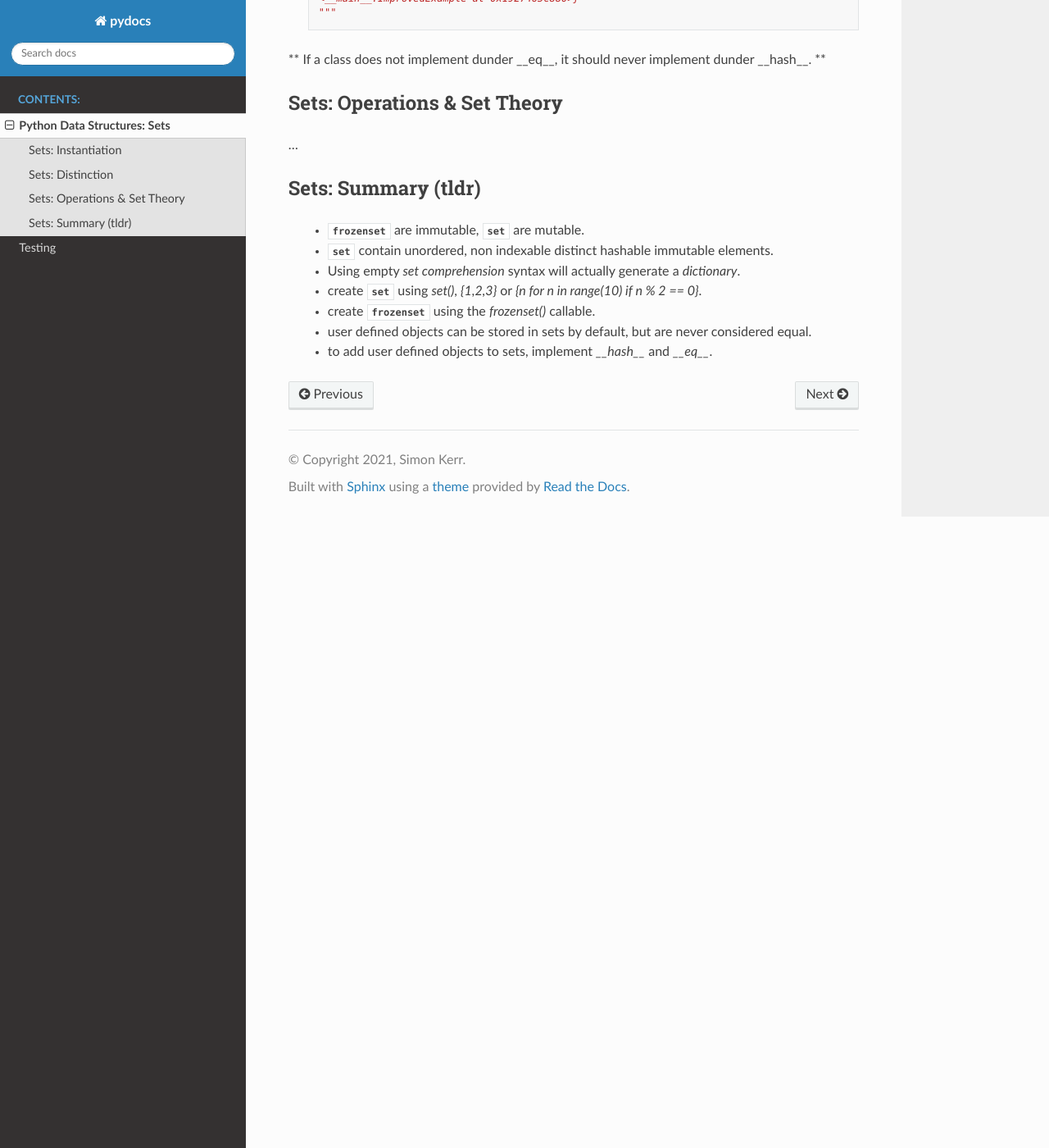
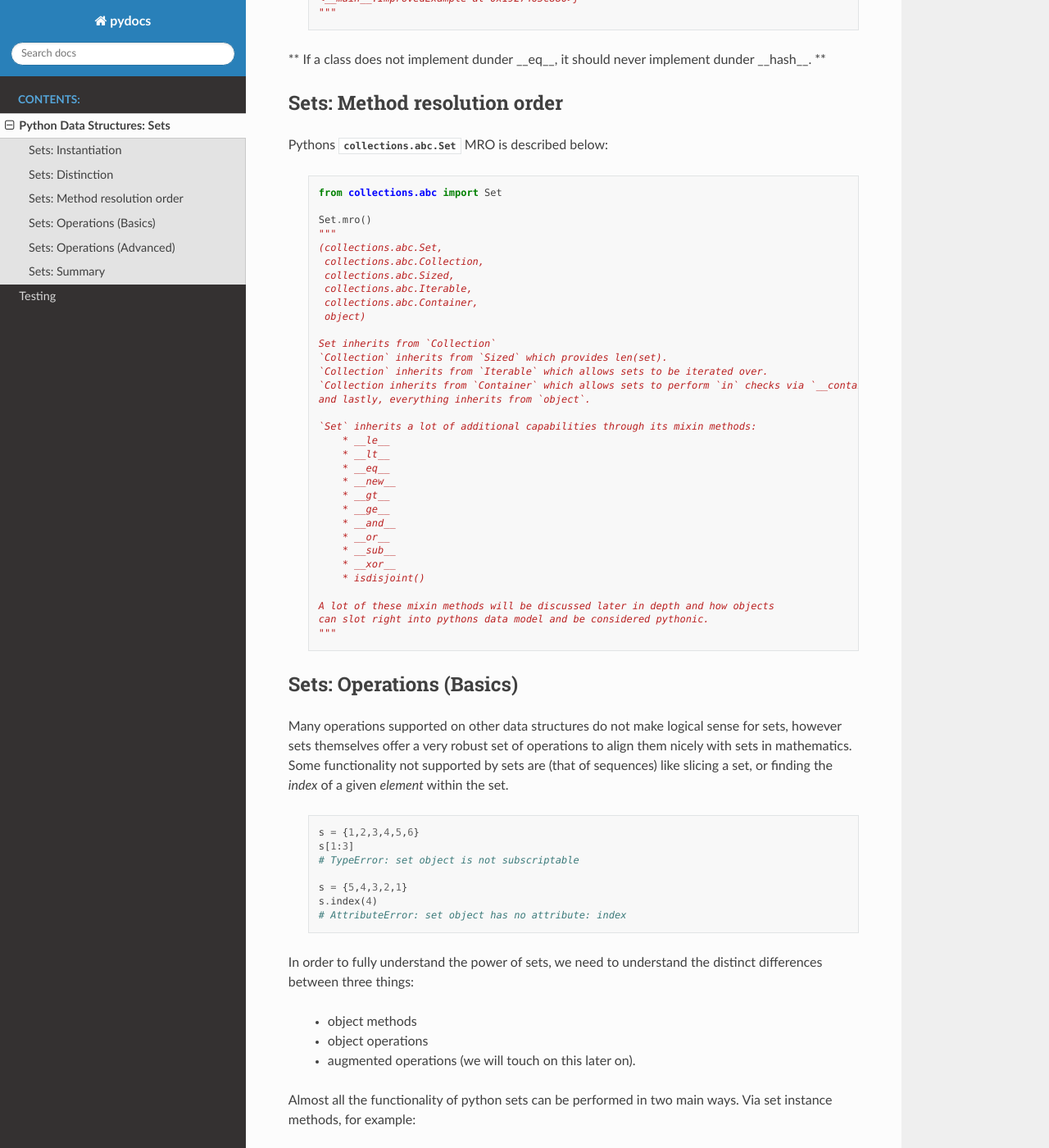
Before and after one commit to symonk/pydocs, a Sphinx documentation site: the page built from docs/source/_data_structures/sets/sets.rst, in a window 1280 px wide and 1400 px high, scrolled down 2539 px. Shown: the whole window at 82% size. Built offline with Sphinx 7.4.7 and the Read the Docs theme 2.0.0, drawn with Linux system fonts in a browser that asks for light colours; some of the changed text lies outside the part shown.

Commit message:
a lot more on python set operations and `mro`

```diff
--- a/docs/source/_data_structures/sets/sets.rst
+++ b/docs/source/_data_structures/sets/sets.rst
@@ -130,13 +130,150 @@
 
 ** If a class does not implement dunder __eq__, it should never implement dunder __hash__. **
 
-Sets: Operations & Set Theory
+Sets: Method resolution order
 ------------------------------
+Pythons :class:`collections.abc.Set` MRO is described below:
 
-...
+    .. code-block:: python
 
-Sets: Summary (tldr)
----------------------
+        from collections.abc import Set
+
+        Set.mro()
+        """
+        (collections.abc.Set,
+         collections.abc.Collection,
+         collections.abc.Sized,
+         collections.abc.Iterable,
+         collections.abc.Container,
+         object)
+
+        Set inherits from `Collection`
+        `Collection` inherits from `Sized` which provides len(set).
+        `Collection` inherits from `Iterable` which allows sets to be iterated over.
+        `Collection inherits from `Container` which allows sets to perform `in` checks via `__contains__`.
+        and lastly, everything inherits from `object`.
+
+        `Set` inherits a lot of additional capabilities through its mixin methods:
+            * __le__
+            * __lt__
+            * __eq__
+            * __new__
+            * __gt__
+            * __ge__
+            * __and__
+            * __or__
+            * __sub__
+            * __xor__
+            * isdisjoint()
+
+        A lot of these mixin methods will be discussed later in depth and how objects
+        can slot right into pythons data model and be considered pythonic.
+        """
+
+Sets: Operations (Basics)
+--------------------------
+
+Many operations supported on other data structures do not make logical sense for sets,
+however sets themselves offer a very robust set of operations to align them nicely
+with sets in mathematics.  Some functionality not supported by sets are (that of sequences)
+like slicing a set, or finding the `index` of a given `element` within the set.
+
+    .. code-block:: python
+
+        s = {1,2,3,4,5,6}
+        s[1:3]
+        # TypeError: set object is not subscriptable
+
+        s = {5,4,3,2,1}
+        s.index(4)
+        # AttributeError: set object has no attribute: index
+
+In order to fully understand the power of sets, we need to understand the distinct
+differences between three things:
+
+    * object methods
+    * object operations
+    * augmented operations  (we will touch on this later on).
+
+Almost all the functionality of python sets can be performed in two main ways.  Via
+set instance methods, for example:
+
+    .. code-block:: python
+
+        s = {1,2,3}
+        s.union({3,4,5})  # Method invocation -> {1,2,3,4,5}
+
+
+Alternatively, as we touched on earlier, through various mixin methods implemented on
+:class:`Set`, the following is also supported:
+
+    .. code-block:: python
+
+        one = {1,2,3}
+        two = {3,4,5}
+        one | two  # Operation invocation -> {1,2,3,4,5}
+
+Notice how the duplicate `3` entry in both cases is deduped, a simple trait of sets (to remove
+duplicates).  Both examples above result in (almost) the same thing happening, functionally it
+is the same, however operations tend to be slightly faster, this is outlined below:
+
+    .. code-block:: python
+
+        import dis
+        one = {1,2,3}
+        two = {3,4,5}
+        dis.dis("one.update(two)")
+        """
+        1     0 LOAD_NAME                0 (one)
+              2 LOAD_METHOD              1 (update)
+              4 LOAD_NAME                2 (two)
+              6 CALL_METHOD              1
+              8 RETURN_VALUE
+        """
+
+        dis.dis("one | two")
+        """
+          1   0 LOAD_NAME                0 (one)
+              2 LOAD_NAME                1 (two)
+              4 BINARY_OR
+              6 RETURN_VALUE
+        """
+
+For a real world bench mark, lets perform the same task (getting the union of the above two sets) to
+see the difference (20 million times).
+
+    .. code-block:: python
+
+        import timeit
+        timeit.timeit("one.union(two)", setup="one={1,2,3}; two={3,4,5}", number=20_000_000)
+        # 4.246593700000005 (4.2 seconds)
+        timeit.timeit("one | two", setup="one={1,2,3}; two={3,4,5}", number=20_000_000)
+        # 3.168324699999971 (3.1 seconds)
+
+While neglible it is important to understand that operator approaches are often faster.  There are however
+a few subtle differences / caveats to be aware of.
+
+    * when using the method based approach, e.g `union()` any `iterable` can be provided and python will handle it
+    * when using the operator based approach, e.g `|` all objects must be of type: `set`.
+
+    .. code-block:: python
+
+        s = {1,2,3}
+        s.union([2,4,6,8])
+        # {1, 2, 3, 4, 6, 8}
+        s | [2,4,6,8]
+        # unsupported operand type(s) for |: `set` and `list`.
+
+By default, both the methods and basic operators return a new `set` instance.  We briefly spoke about
+`augmented operators`, these can be used to modify set `s` in-place, more on that later.
+
+
+Sets: Operations (Advanced)
+----------------------------
+
+
+Sets: Summary
+--------------
 
     * :class:`frozenset` are immutable, :class:`set` are mutable.
     * :class:`set` contain unordered, non indexable distinct hashable immutable elements.
@@ -145,3 +282,6 @@
     * create :class:`frozenset` using the `frozenset()` callable.
     * user defined objects can be stored in sets by default, but are never considered equal.
     * to add user defined objects to sets, implement `__hash__` and `__eq__`.
+    * :class:`Set` inherits from :class:`collections.abc.Collection` which in turns inherits from `Sized`, `Iterable`, `Container`.
+    * :class:`Set` permits many of its functionality through both method calls and operators.
+    * :class:`Set` operator usage tends to be slightly faster due to not having to load & call a method.
```
